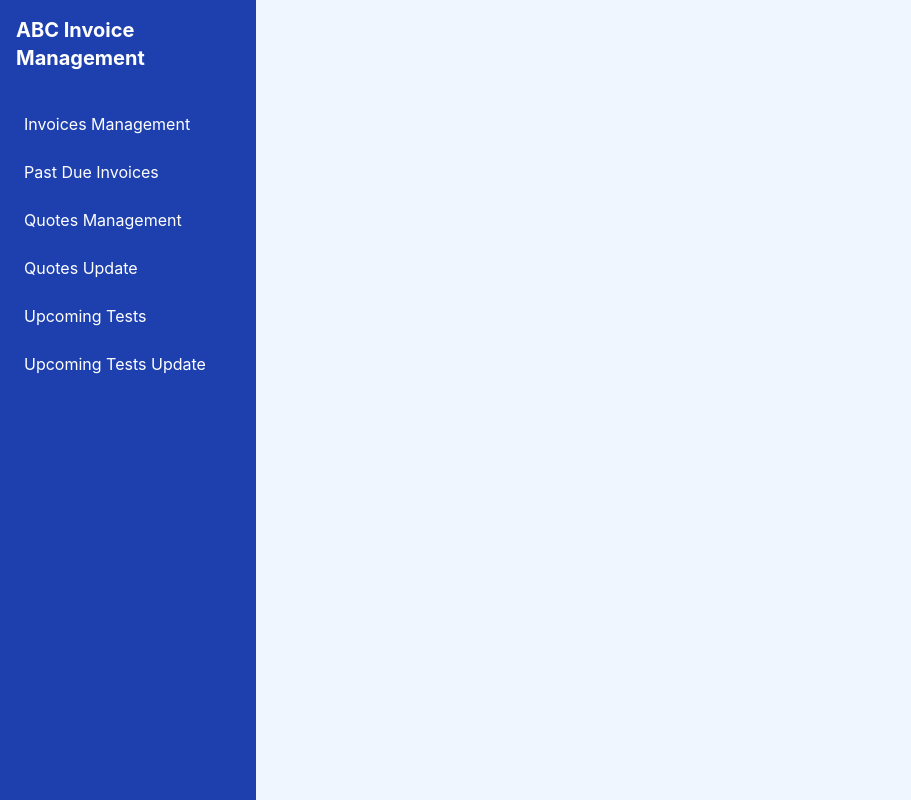
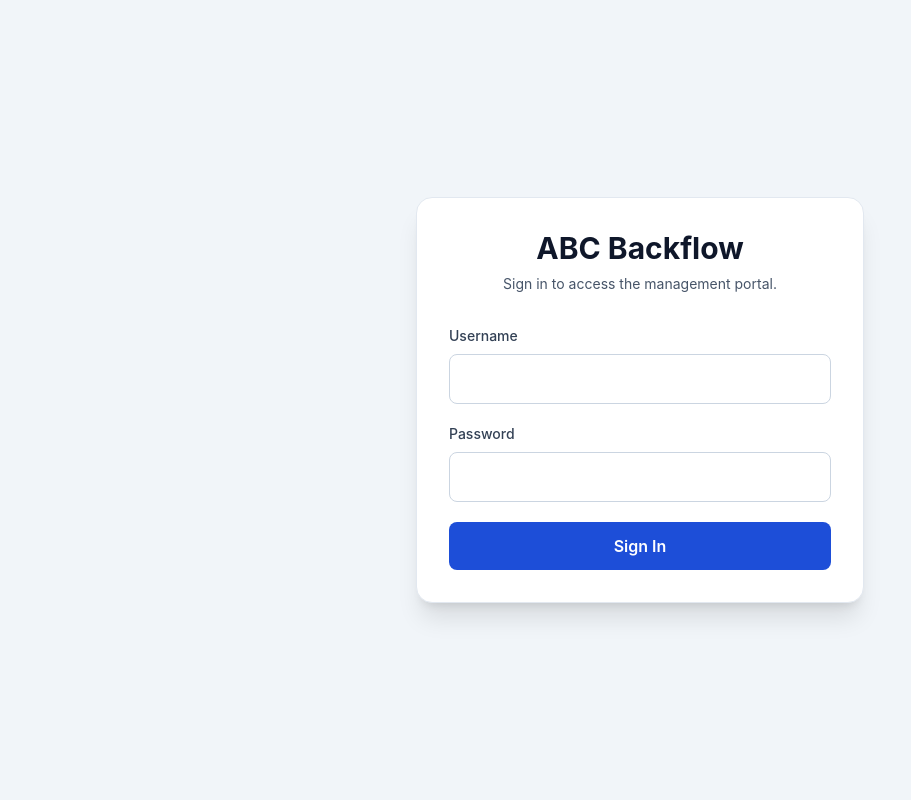
Before and after one commit to dennisyd/ABCBackflow-invoice-management, a React (Create React App) app: page /login in a window 1280 px wide. Shown: the whole page, without its empty margins (0-911 px from the left). Built offline with nearby package versions, Linux system fonts and the light colour scheme; no server answers.

Commit message:
add login

```diff
--- a/src/App.js
+++ b/src/App.js
@@ -1,5 +1,7 @@
 import React from 'react';
-import { BrowserRouter as Router, Routes, Route } from 'react-router-dom';
+import { BrowserRouter as Router, Navigate, Route, Routes, useLocation } from 'react-router-dom';
+import { isAuthenticated } from './auth';
+import LoginPage from './components/LoginPage';
 import Sidebar from './components/Sidebar';
 import InvoicesManagement from './components/InvoicesManagement';
 import PastDueInvoices from './components/PastDueInvoices';
@@ -8,9 +10,14 @@ import QuotesUpdate from './components/QuotesUpdate';
 import UpcomingTests from './components/UpcomingTests';
 import UpcomingTestsUpdate from './components/UpcomingTestsUpdate';
 
-function App() {
+const ProtectedLayout = () => {
+  const location = useLocation();
+
+  if (!isAuthenticated()) {
+    return <Navigate to="/login" replace state={{ from: location }} />;
+  }
+
   return (
-    <Router>
     <div className="flex">
       <Sidebar />
       <main className="flex-1 p-6 bg-blue-50 min-h-screen">
@@ -24,6 +31,16 @@ function App() {
         </Routes>
       </main>
     </div>
+  );
+};
+
+function App() {
+  return (
+    <Router>
+      <Routes>
+        <Route path="/login" element={<LoginPage />} />
+        <Route path="/*" element={<ProtectedLayout />} />
+      </Routes>
     </Router>
   );
 }
--- /dev/null
+++ b/src/auth.js
@@ -0,0 +1,13 @@
+export const AUTH_STORAGE_KEY = 'abcBackflowAuthenticated';
+export const LOGIN_USERNAME = 'admin';
+export const LOGIN_PASSWORD = 'Java63';
+
+export const isAuthenticated = () => localStorage.getItem(AUTH_STORAGE_KEY) === 'true';
+
+export const signIn = () => {
+  localStorage.setItem(AUTH_STORAGE_KEY, 'true');
+};
+
+export const signOut = () => {
+  localStorage.removeItem(AUTH_STORAGE_KEY);
+};
--- /dev/null
+++ b/src/components/LoginPage.js
@@ -0,0 +1,79 @@
+import React, { useState } from 'react';
+import { Navigate, useLocation, useNavigate } from 'react-router-dom';
+import { isAuthenticated, LOGIN_PASSWORD, LOGIN_USERNAME, signIn } from '../auth';
+
+const LoginPage = () => {
+  const navigate = useNavigate();
+  const location = useLocation();
+  const [username, setUsername] = useState('');
+  const [password, setPassword] = useState('');
+  const [error, setError] = useState('');
+
+  if (isAuthenticated()) {
+    const destination = location.state?.from?.pathname || '/';
+    return <Navigate to={destination} replace />;
+  }
+
+  const handleSubmit = (event) => {
+    event.preventDefault();
+
+    if (username === LOGIN_USERNAME && password === LOGIN_PASSWORD) {
+      signIn();
+      const destination = location.state?.from?.pathname || '/';
+      navigate(destination, { replace: true });
+      return;
+    }
+
+    setError('Invalid username or password.');
+  };
+
+  return (
+    <div className="min-h-screen bg-slate-100 flex items-center justify-center px-4">
+      <div className="w-full max-w-md bg-white shadow-xl rounded-2xl border border-slate-200 p-8">
+        <div className="mb-8 text-center">
+          <h1 className="text-3xl font-bold text-slate-900">ABC Backflow</h1>
+          <p className="mt-2 text-sm text-slate-600">Sign in to access the management portal.</p>
+        </div>
+
+        <form onSubmit={handleSubmit} className="space-y-5">
+          <div>
+            <label className="block text-sm font-medium mb-2 text-slate-700">Username</label>
+            <input
+              type="text"
+              value={username}
+              onChange={(event) => setUsername(event.target.value)}
+              className="w-full p-3 border border-slate-300 rounded-lg bg-white"
+              autoComplete="username"
+            />
+          </div>
+
+          <div>
+            <label className="block text-sm font-medium mb-2 text-slate-700">Password</label>
+            <input
+              type="password"
+              value={password}
+              onChange={(event) => setPassword(event.target.value)}
+              className="w-full p-3 border border-slate-300 rounded-lg bg-white"
+              autoComplete="current-password"
+            />
+          </div>
+
+          {error ? (
+            <div className="rounded-lg border border-red-200 bg-red-50 px-3 py-2 text-sm text-red-700">
+              {error}
+            </div>
+          ) : null}
+
+          <button
+            type="submit"
+            className="w-full bg-blue-700 hover:bg-blue-800 text-white font-semibold py-3 rounded-lg"
+          >
+            Sign In
+          </button>
+        </form>
+      </div>
+    </div>
+  );
+};
+
+export default LoginPage;
--- a/src/components/Sidebar.js
+++ b/src/components/Sidebar.js
@@ -1,10 +1,18 @@
 import React from 'react';
-import { Link } from 'react-router-dom';
+import { Link, useNavigate } from 'react-router-dom';
+import { signOut } from '../auth';
 
 const Sidebar = () => {
+  const navigate = useNavigate();
+
+  const handleLogout = () => {
+    signOut();
+    navigate('/login', { replace: true });
+  };
+
   return (
     <div className="w-64 h-screen bg-blue-800 text-white p-4">
-      <h1 className="text-xl font-bold mb-8">ABC Invoice Management</h1>
+      <h1 className="text-xl font-bold mb-8">ABC Backflow</h1>
       <nav>
         <ul className="space-y-2">
           <li>
@@ -39,6 +47,13 @@ const Sidebar = () => {
           </li>
         </ul>
       </nav>
+      <button
+        type="button"
+        onClick={handleLogout}
+        className="mt-8 w-full rounded bg-blue-950 px-4 py-2 text-left hover:bg-blue-900"
+      >
+        Log Out
+      </button>
     </div>
   );
 };
```
Also changed, not shown: 11 other files (tests, documents, lock files or other folders). Lines whose indentation alone changed are shown as unchanged.
